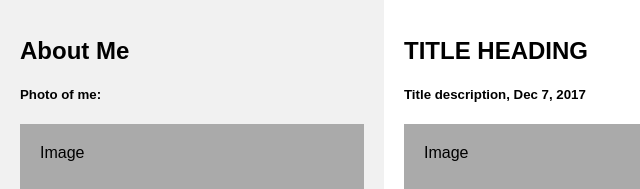
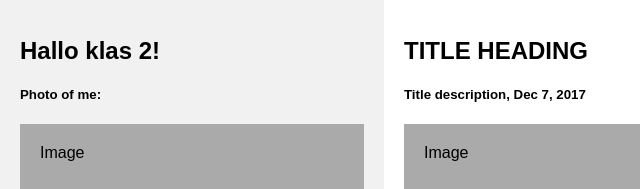
Before and after one commit to moorlag/moorlag123.github.io, a plain HTML site: page index.html in a window 1280 px wide. Shown: the part 342-531 px from the top of the page, 0-640 px from the left. Drawn offline with Linux system fonts and the light colour scheme.

Commit message:
Update index.html

```diff
--- a/index.html
+++ b/index.html
@@ -136,7 +136,7 @@ body {
 
 <div class="row">
   <div class="side">
-    <h2>About Me</h2>
+    <h2>Hallo klas 2!</h2>
     <h5>Photo of me:</h5>
     <div class="fakeimg" style="height:200px;">Image</div>
     <p>Some text about me in culpa qui officia deserunt mollit anim..</p>
```
